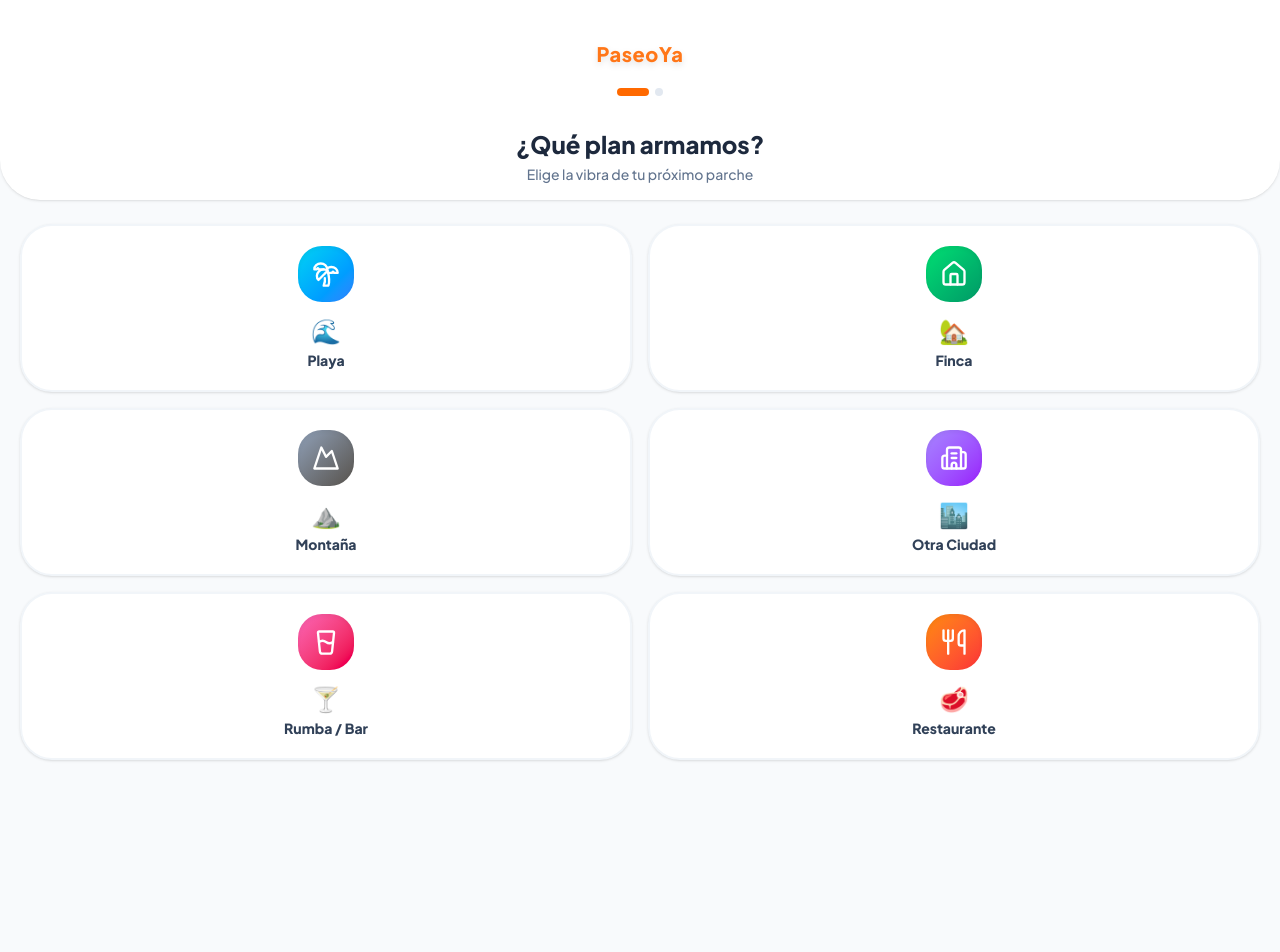
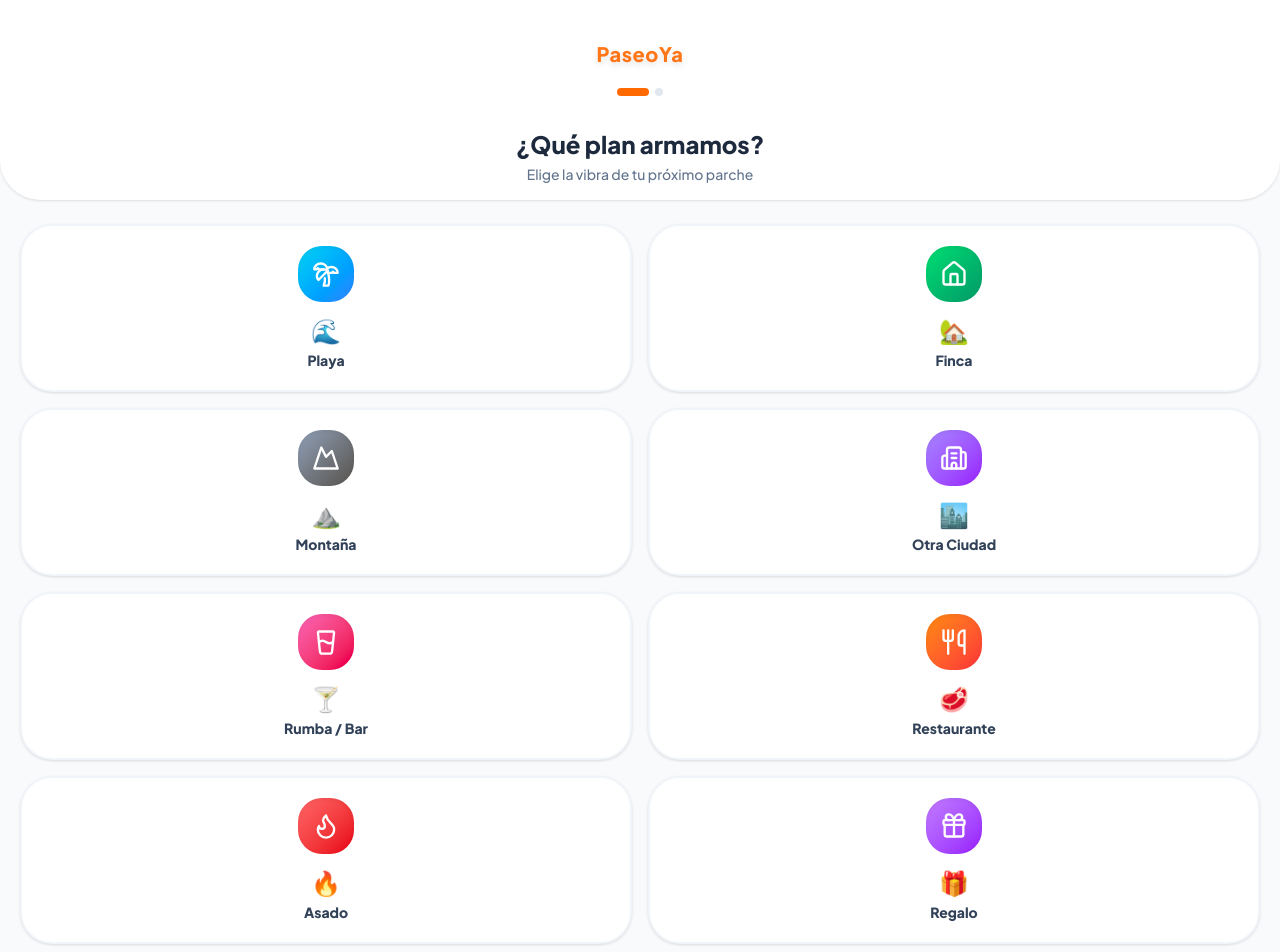
Before and after one commit to pedrodigitex08-svg/paseoya, a React (Vite) app: page /crear in a window 1280 px wide. Shown: the top 952 px of the page. Before the commit the page ends 856 px from the top, so only its background shows below. Built offline with nearby package versions, Linux system fonts and the light colour scheme; no server answers.

Commit message:
feat: agregar categorias Asado y Regalo con adaptacion camaleonica

```diff
--- a/src/pages/CreatePaseo.jsx
+++ b/src/pages/CreatePaseo.jsx
@@ -16,6 +16,8 @@ import {
   Sparkles,
   Check,
   User,
+  Flame,
+  Gift,
 } from "lucide-react";
 import { usePaseo, createPaseoTemplate } from "../store/usePaseoStore";
 
@@ -76,6 +78,24 @@ const CATEGORIES = [
     grad: "from-orange-400 to-red-500",
     bg: "bg-orange-50",
     text: "text-orange-600",
+  },
+  {
+    id: "asado",
+    label: "Asado",
+    emoji: "🔥",
+    icon: Flame,
+    grad: "from-red-400 to-red-600",
+    bg: "bg-red-50",
+    text: "text-red-600",
+  },
+  {
+    id: "regalo",
+    label: "Regalo",
+    emoji: "🎁",
+    icon: Gift,
+    grad: "from-purple-400 to-purple-600",
+    bg: "bg-purple-50",
+    text: "text-purple-600",
   },
 ];
 
@@ -187,24 +207,43 @@ export default function CreatePaseo() {
   // 🦎 Lógica de Formulario Camaleón
   const isShortEvent =
     formData.categoria?.id === "rumba" ||
-    formData.categoria?.id === "restaurante";
+    formData.categoria?.id === "restaurante" ||
+    formData.categoria?.id === "asado" ||
+    formData.categoria?.id === "regalo";
 
-  const labelName = isShortEvent ? "Motivo de la salida" : "Nombre del Plan";
-  const placeholderName = isShortEvent
-    ? "Ej: Cumpleaños de Carlos"
-    : "Ej: Paseo a Melgar";
+  let labelName = "Nombre del Plan";
+  let placeholderName = "Ej: Paseo a Melgar";
+  if (formData.categoria?.id === "regalo") {
+    labelName = "Para quién es el regalo";
+    placeholderName = "Ej: Cumpleaños de Valentina";
+  } else if (formData.categoria?.id === "asado") {
+    labelName = "Motivo del Asado";
+    placeholderName = "Ej: Domingo familiar";
+  } else if (isShortEvent) {
+    labelName = "Motivo de la salida";
+    placeholderName = "Ej: Cumpleaños de Carlos";
+  }
 
-  const labelLocation = isShortEvent
-    ? "Nombre del Bar o Restaurante"
-    : "Destino / Lugar";
-  const placeholderLocation = isShortEvent
-    ? "Ej: Andrés Carne de Res"
-    : "Ej: Melgar, Airbnb Casa Blanca";
+  let labelLocation = "Destino / Lugar";
+  let placeholderLocation = "Ej: Melgar, Airbnb Casa Blanca";
+  if (formData.categoria?.id === "regalo") {
+    labelLocation = "Lugar de entrega";
+    placeholderLocation = "Ej: Oficina 302";
+  } else if (isShortEvent) {
+    labelLocation = "Lugar o ubicación";
+    placeholderLocation = "Ej: Andrés Carne de Res";
+  }
 
-  const labelBudget = isShortEvent
-    ? "Cover o Consumo estimado"
-    : "Presupuesto / Cuota Base";
-  const labelDate = isShortEvent ? "Fecha de la salida" : "Día del parche";
+  let labelBudget = "Presupuesto / Cuota Base";
+  if (formData.categoria?.id === "regalo") {
+    labelBudget = "Meta del Regalo (Total)";
+  } else if (formData.categoria?.id === "asado") {
+    labelBudget = "Presupuesto de Carnes y Bebidas";
+  } else if (isShortEvent) {
+    labelBudget = "Cover o Consumo estimado";
+  }
+
+  const labelDate = isShortEvent ? "Fecha del evento" : "Día del parche";
 
   const isStep2Valid =
     formData.nombrePaseo.length >= 3 &&
@@ -269,7 +308,10 @@ export default function CreatePaseo() {
                   key={cat.id}
                   onClick={() => {
                     const isShort =
-                      cat.id === "rumba" || cat.id === "restaurante";
+                      cat.id === "rumba" ||
+                      cat.id === "restaurante" ||
+                      cat.id === "asado" ||
+                      cat.id === "regalo";
                     setFormData((prev) => ({
                       ...prev,
                       categoria: cat,
--- a/src/pages/GuestDashboard.jsx
+++ b/src/pages/GuestDashboard.jsx
@@ -35,6 +35,8 @@ const CATEGORY_STYLE = {
   ciudad: { from: "#A78BFA", to: "#7C3AED", label: "Ciudad" },
   rumba: { from: "#F472B6", to: "#E11D48", label: "Rumba / Bar" },
   restaurante: { from: "#FB923C", to: "#EA580C", label: "Restaurante" },
+  asado: { from: "#EF4444", to: "#B91C1C", label: "Asado" },
+  regalo: { from: "#A855F7", to: "#7E22CE", label: "Regalo" },
 };
 
 // ─────────────────────────────────────────────
@@ -439,7 +441,10 @@ export default function GuestDashboard() {
 
   // 🦎 LÓGICA CAMALEÓNICA (Restaurante/Rumba vs Paseo Regular)
   const isShortEvent =
-    paseo.category === "rumba" || paseo.category === "restaurante";
+    paseo.category === "rumba" ||
+    paseo.category === "restaurante" ||
+    paseo.category === "asado" ||
+    paseo.category === "regalo";
   const catStyle = CATEGORY_STYLE[paseo.category] || CATEGORY_STYLE.finca;
   const orgPct = calcOrgPercentage(paseo);
   const recaudoPct = calcRecaudo(paseo);
--- a/src/pages/LaVaca.jsx
+++ b/src/pages/LaVaca.jsx
@@ -1242,7 +1242,36 @@ export default function LaVaca() {
   }
 
   const isShortEvent =
-    paseo.category === "rumba" || paseo.category === "restaurante";
+    paseo.category === "rumba" ||
+    paseo.category === "restaurante" ||
+    paseo.category === "asado" ||
+    paseo.category === "regalo";
+  let lblAlojamiento = "🏠 Alojamiento & Base";
+  let lblMercado = "🛒 Comida y Mercado";
+  let lblMercadoMini = "🛒 Mercado (Menú)";
+  let lblPdfHospedaje = "Hospedaje Base:";
+  let lblPdfMercado = "Mercado / Menu:";
+
+  if (paseo.category === "regalo") {
+    lblAlojamiento = "🎁 Meta del Regalo";
+    lblMercado = "🛍️ Gastos Adicionales";
+    lblMercadoMini = "🛍️ Gastos Extras";
+    lblPdfHospedaje = "Meta del Regalo:";
+    lblPdfMercado = "Gastos Adicionales:";
+  } else if (paseo.category === "asado") {
+    lblAlojamiento = "🔥 Presupuesto Asado";
+    lblMercado = "🧊 Bebidas y Extras";
+    lblMercadoMini = "🧊 Bebidas/Extras";
+    lblPdfHospedaje = "Presupuesto Asado:";
+    lblPdfMercado = "Extras (Bebidas, etc):";
+  } else if (isShortEvent) {
+    lblAlojamiento = "💸 Consumo Base";
+    lblMercado = "🍸 Extras / Propinas";
+    lblMercadoMini = "🍸 Extras / Propinas";
+    lblPdfHospedaje = "Consumo Base:";
+    lblPdfMercado = "Extras / Propinas:";
+  }
+
 
   const adjustedTotalBudget = calcAdjustedTotalBudget(paseo);
   const ingredients = paseo.logistics?.ingredients || [];
@@ -1490,9 +1519,9 @@ export default function LaVaca() {
     doc.text("RESUMEN FINANCIERO", margin + 4, y + 7);
     doc.setFontSize(10);
     doc.setTextColor(...slate800);
-    doc.text("Hospedaje Base:", margin + 4, y + 16);
+    doc.text(lblPdfHospedaje, margin + 4, y + 16);
     doc.text(formatCOP(paseo.finance?.totalBudget || 0), pageW - margin - 4, y + 16, { align: "right" });
-    doc.text("Mercado / Menu:", margin + 4, y + 24);
+    doc.text(lblPdfMercado, margin + 4, y + 24);
     doc.text(formatCOP(marketReal), pageW - margin - 4, y + 24, { align: "right" });
     doc.setDrawColor(...orange);
     doc.setLineWidth(0.4);
@@ -1768,7 +1797,7 @@ export default function LaVaca() {
                   )}
                 </div>
                 <div className="flex justify-between items-center text-white/90 text-sm">
-                  <span>🛒 Mercado (Menú)</span>
+                  <span>{lblMercadoMini}</span>
                   <span className="font-semibold text-white">
                     {formatCOP(marketReal)}
                   </span>
```
